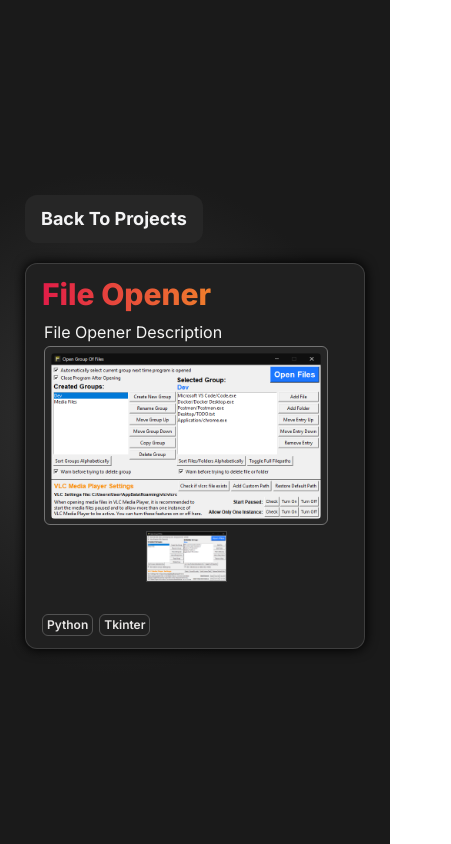
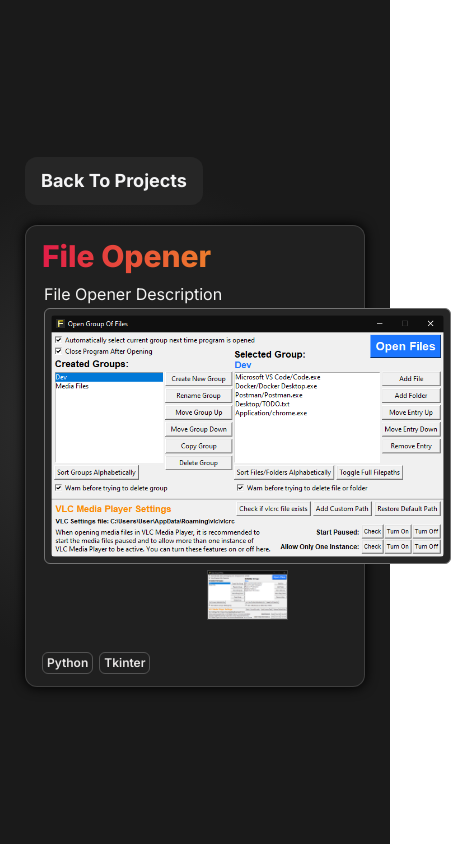
Before and after one commit to vik-ma/portfolio, a Next.js app: page /projects/file-opener in a window 390 px wide. Shown: the whole page, 451 px wide, since content can reach past the window. Built offline with nearby package versions, Linux system fonts and the light colour scheme.

Commit message:
Added placeholder to main Image in ImageSlider

```diff
--- a/app/components/ImageSlider.tsx
+++ b/app/components/ImageSlider.tsx
@@ -13,7 +13,7 @@ export default function ImageSlider({
   previewImgMenuHeightList,
 }: ImageSliderProps) {
   const [currentImageIndex, setCurrentImageIndex] = useState<number>(0);
-  const [windowWidth, setWindowWidth] = useState<number>(window.innerWidth);
+  const [windowWidth, setWindowWidth] = useState<number>(900);
 
   useEffect(() => {
     const handleWindowResize = () => {
@@ -53,6 +53,8 @@ export default function ImageSlider({
                 : Math.floor(previewImgMainWidth * 0.7)
             }
             height={previewImgMainHeight}
+            placeholder="blur"
+            blurDataURL={previewImgBase64DataList[currentImageIndex]}
           />
         </div>
         <div className="flex justify-center mt-1.5">
```
